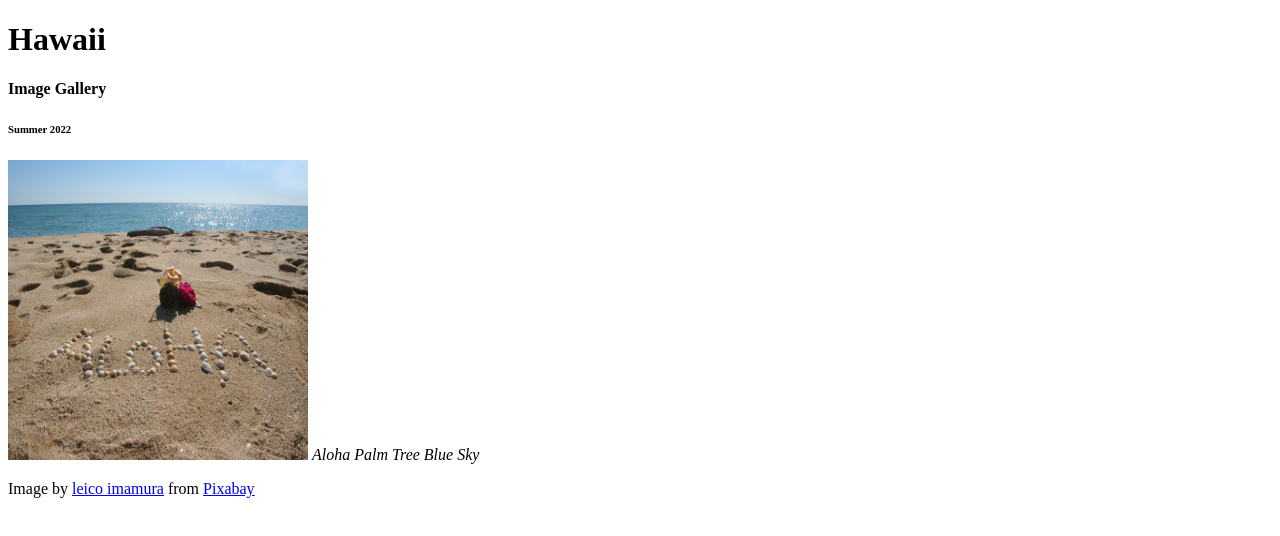
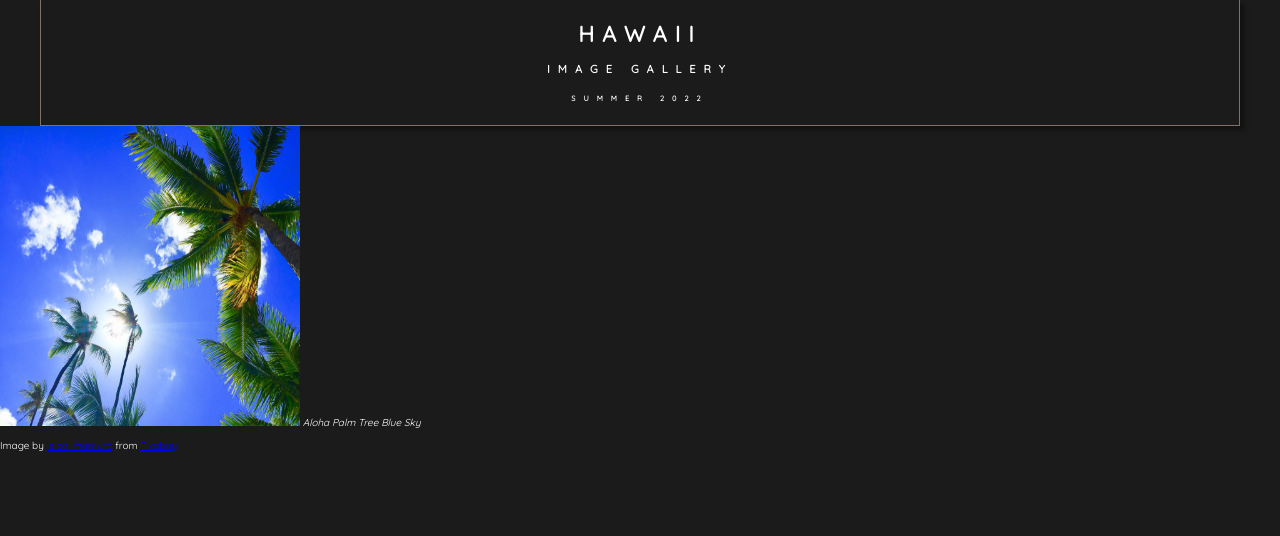
Before and after one commit to CSF2223/imagegallery-ErvinOwusu, a plain HTML site: page index.html in a window 1280 px wide. Drawn offline with Linux system fonts and the light colour scheme.

Commit message:
Lesson 2.08 Done - CSS

```diff
--- a/index.html
+++ b/index.html
@@ -5,6 +5,7 @@
     <meta name="viewport" content="width=device-width, initial-scale=1.0">
     <meta http-equiv="X-UA-Compatible" content="ie-edge">
     <title>Image Gallery</title>
+    <link rel="stylesheet" href="style.css" type="text/css" />
 </head>
 <body>
 
@@ -16,7 +17,7 @@
 
     <section>
         <div>
-            <img src="assets/aloha-305857_1920.jpg" alt="Aloha Palm Tree Blue Sky" width="300" height="300"></img>
+            <img src="assets/hawaii-2700190_1920.jpg" alt="Aloha Palm Tree Blue Sky" width="300" height="300"></img>
             <cite>Aloha Palm Tree Blue Sky</cite>
             <p> Image by <a href="https://pixabay.com/users/graziebambino-1593455/?utm_source=link-attribution&amp;utm_medium=referral&amp;utm_campaign=image&amp;utm_content=2700190">leico imamura</a>
             from <a href="https://pixabay.com/?utm_source=link-attribution&amp;utm_medium=referral&amp;utm_campaign=image&amp;utm_content=2700190">Pixabay</a> </p>
--- a/style.css
+++ b/style.css
@@ -1,7 +1,42 @@
 /*
 Color Palette:
-background color:
-font color:
-secondary color:
-tertiary color:
+background color: #1c1b1b
+font color: #FFF
+secondary color: #423F3E
+tertiary color: #2B2B2B
 */
+
+/* CSS syntax notes:
+    selector {property: value;}
+*/
+
+@import url('https://fonts.googleapis.com/css2?family=Quicksand&display=swap');
+@import url('https://fonts.googleapis.com/css2?family=Rubik:wght@300&display=swap');
+/*
+font-family: 'Quicksand', sans-serif;
+font-family: 'Rubik', sans-serif;
+*/
+
+html {
+    font-size: 62.5%;    /* Default font size is 16px -  62.5% of 16 is 10px -
+                            1 rem (relative unit) now will be equivalent to 10px} */
+}
+
+header {
+    margin: 0 4rem;
+    letter-spacing: 0.8rem;
+    text-align: center;
+    border-bottom: 1px solid #826F66;
+    border-right:  1px solid #826F66;
+    border-left:  1px solid #826F66;
+    padding: 0.5rem;
+    box-shadow: 4px 4px 5px rgba(0, 0, 0, 0.4);
+    text-transform: uppercase;
+    font-size: 1.1rem;
+}
+body {
+    background-color: #1c1b1b;
+    color: #FFF;
+    font-family: 'Quicksand', sans-serif;
+    margin: 0;
+}
```
